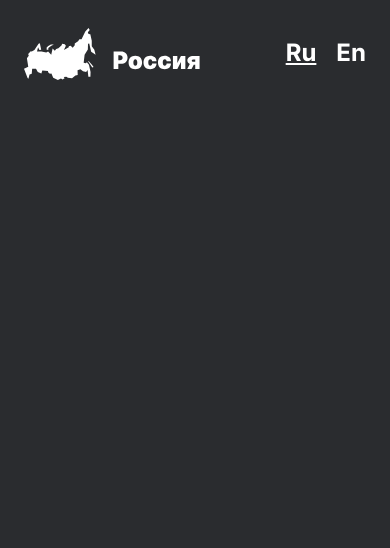
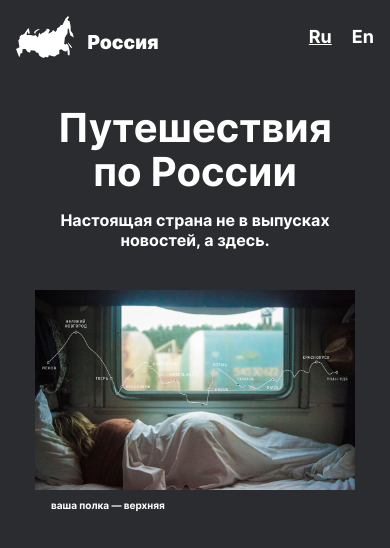
Before and after one commit to AlexeyKudr/russian-travel, a plain HTML site: page index.html in a window 390 px wide. Drawn offline with Linux system fonts and the light colour scheme; files whose address does not match are found by name; a web font is replaced by a local one.

Commit message:
header lead

```diff
--- a/blocks/header/__lang-link/header__lang-link.css
+++ b/blocks/header/__lang-link/header__lang-link.css
@@ -6,3 +6,24 @@
     font-size: 24px;
     line-height: 1.2;
 }
+
+@media screen and (max-width: 1279px) {
+    .header__lang-link {
+    font-size: 24px;
+    line-height: 1.17;
+}
+}
+
+@media screen and (max-width: 1023px) {
+    .header__lang-link {
+    font-size: 24px;
+    line-height: 1.17;
+}
+}
+
+@media screen and (max-width: 767px) {
+    .header__lang-link {
+    font-size: 18px;
+    line-height: 1.2;
+}
+}
--- a/blocks/header/__logo/header__logo.css
+++ b/blocks/header/__logo/header__logo.css
@@ -2,3 +2,9 @@
     width: 100%;
     max-width: 176px;
 }
+
+@media screen and (max-width: 767px) {
+    .header__logo {
+        max-width: 142px;
+}
+}
--- a/blocks/header/header.css
+++ b/blocks/header/header.css
@@ -3,6 +3,26 @@
     display: flex;
     justify-content: space-between;
     align-items: center;
-    padding: 28px 24px 56px 24px;
+    padding: 28px 48px 56px 48px;
     margin: 0 auto;
 }
+
+@media screen and (max-width: 1279px) {
+    .header {
+    max-width: 928px;
+}
+}
+
+@media screen and (max-width: 1023px) {
+    .header {
+    padding: 28px 24px 48px 24px;
+    max-width: 720px;
+}
+}
+
+@media screen and (max-width: 767px) {
+    .header {
+    padding: 16px 16px 48px 16px;
+    max-width: 720px;
+}
+}
--- /dev/null
+++ b/blocks/lead/__caption/lead__caption.css
@@ -0,0 +1,27 @@
+.lead__caption {
+font-weight: 400;
+font-size: 10px;
+line-height: 140%;
+text-align: start;
+margin: 0;
+}
+
+@media screen and (max-width: 1279px) {
+    .lead__caption {
+    padding-left: 48px;
+}
+}
+
+@media screen and (max-width: 1023px) {
+    .lead__caption {
+    max-width: 768px;
+    padding-left: 24px;
+}
+}
+
+@media screen and (max-width: 767px) {
+    .lead__caption {
+    max-width: 320px;
+    padding-left: 16px;
+}
+}
--- /dev/null
+++ b/blocks/lead/__image/lead__image.css
@@ -0,0 +1,23 @@
+.lead__image {
+    width: 100%;
+    max-width: 984px;
+    padding-bottom: 8px;
+}
+
+@media screen and (max-width: 1279px) {
+    .lead {
+    max-width: 928px;
+}
+}
+
+@media screen and (max-width: 1023px) {
+    .lead {
+    max-width: 768px;
+}
+}
+
+@media screen and (max-width: 767px) {
+    .lead {
+    max-width: 320px;
+}
+}
--- /dev/null
+++ b/blocks/lead/__subtitle/lead__subtitle.css
@@ -0,0 +1,23 @@
+.lead__subtitle {
+margin: 0 auto;
+font-weight: 400;
+font-size: 30px;
+line-height: 120%;
+max-width: 640px;
+padding-bottom: 64px;
+}
+
+@media screen and (max-width: 1279px) {
+    .lead__subtitle {
+        padding-bottom: 56px;
+}
+}
+
+@media screen and (max-width: 767px) {
+    .lead__subtitle  {
+    font-size: 16px;
+    line-height: 125%;
+    max-width: 288px;
+    padding-bottom: 40px;
+}
+}
--- /dev/null
+++ b/blocks/lead/__title/lead__title.css
@@ -0,0 +1,19 @@
+.lead__title {
+margin: 0 auto;
+font-size: 96px;
+line-height: 104%;
+font-weight: 900;
+max-width: 720px;
+padding-bottom: 32px;
+}
+
+
+
+@media screen and (max-width: 767px) {
+    .lead__title  {
+    font-size: 40px;
+    line-height: 110%;
+    max-width: 288px;
+    padding-bottom: 16px;
+}
+}
--- /dev/null
+++ b/blocks/lead/lead.css
@@ -0,0 +1,30 @@
+.lead {
+    max-width: 984px;
+    display: flex;
+    flex-direction: column;
+    text-align: center;
+    padding: 0 148px;
+    margin: 0 auto;
+    color: #fff;
+}
+
+@media screen and (max-width: 1279px) {
+    .lead {
+    max-width: 928px;
+    padding: 0 48px;
+}
+}
+
+@media screen and (max-width: 1023px) {
+    .lead {
+    max-width: 768px;
+    padding: 0px;
+}
+}
+
+@media screen and (max-width: 767px) {
+    .lead {
+    max-width: 320px;
+    padding: 0px;
+}
+}
--- a/blocks/page/page.css
+++ b/blocks/page/page.css
@@ -1,12 +1,14 @@
 .page {
     background: #2A2C2F;
-    width: 1280px;
+    max-width: 1280px;
+    min-width: 320px;
     width: 100%;
-    font-family: 'Inter';
+    font-family: 'Inter', sans-serif;
     -webkit-font-smoothing: antialiased;
     -moz-osx-font-smoothing: grayscale;
     text-rendering: optimizeLegibility;
     -webkit-text-size-adjust: 100%;
     -ms-text-size-adjust: 100%;
     -moz-text-size-adjust: 100%;
+    margin: 0 auto;
 }
--- a/index.html
+++ b/index.html
@@ -15,5 +15,12 @@
         <li><a href="#" class="header__lang-link">En</a></li>
       </nav>
     </header>
+
+    <section class="lead">
+      <h1 class="lead__title">Путешествия по России</h1>
+      <p class="lead__subtitle">Настоящая страна не в выпусках новостей, а здесь.</p>
+      <img src="./images/lead-polka.jpg" alt="Полка" class="lead__image">
+      <p class="lead__caption">ваша полка — верхняя</p>
+    </section>
   </body>
 </html>
--- a/pages/index.css
+++ b/pages/index.css
@@ -6,3 +6,8 @@
 @import url(../blocks/header/__langs/header__langs.css);
 @import url(../blocks/header/__lang-link/header__lang-link.css);
 @import url(../blocks/header/__lang-link/_linear/header__lang-link_linear.css);
+@import url(../blocks/lead/lead.css);
+@import url(../blocks/lead/__title/lead__title.css);
+@import url(../blocks/lead/__subtitle/lead__subtitle.css);
+@import url(../blocks/lead/__image/lead__image.css);
+@import url(../blocks/lead/__caption/lead__caption.css);
```
